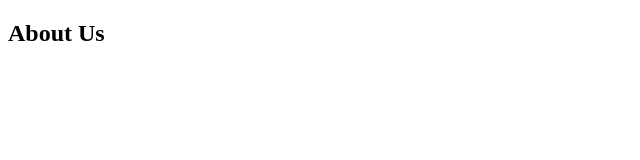
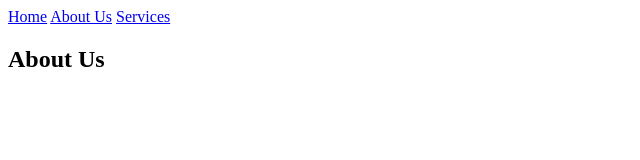
Before and after one commit to gorretgolden/LayoutDesigningAndMediaQueries, a plain HTML site: page pages/aboutus/aboutus.html in a window 1280 px wide. Shown: the whole page, without its empty margins (0-640 px from the left). Drawn offline with Linux system fonts and the light colour scheme.

Commit message:
reorganized the links

```diff
--- a/pages/aboutus/aboutus.html
+++ b/pages/aboutus/aboutus.html
@@ -1,6 +1,7 @@
 <!DOCTYPE html>
 
 <html>
+
 <head>
     <meta charset="utf-8">
     <meta http-equiv="X-UA-Compatible" content="IE=edge">
@@ -9,8 +10,12 @@
     <meta name="viewport" content="width=device-width, initial-scale=1">
     <link rel="stylesheet" href="">
 </head>
+
 <body>
-
+    <a href="/index.html">Home</a>
+    <a href="/pages/aboutus/aboutus.html">About Us</a>
+    <a href="/pages/services/service.html">Services</a>
     <h2>About Us</h2>
 </body>
+
 </html>
```
Lines whose indentation alone changed are shown as unchanged.
